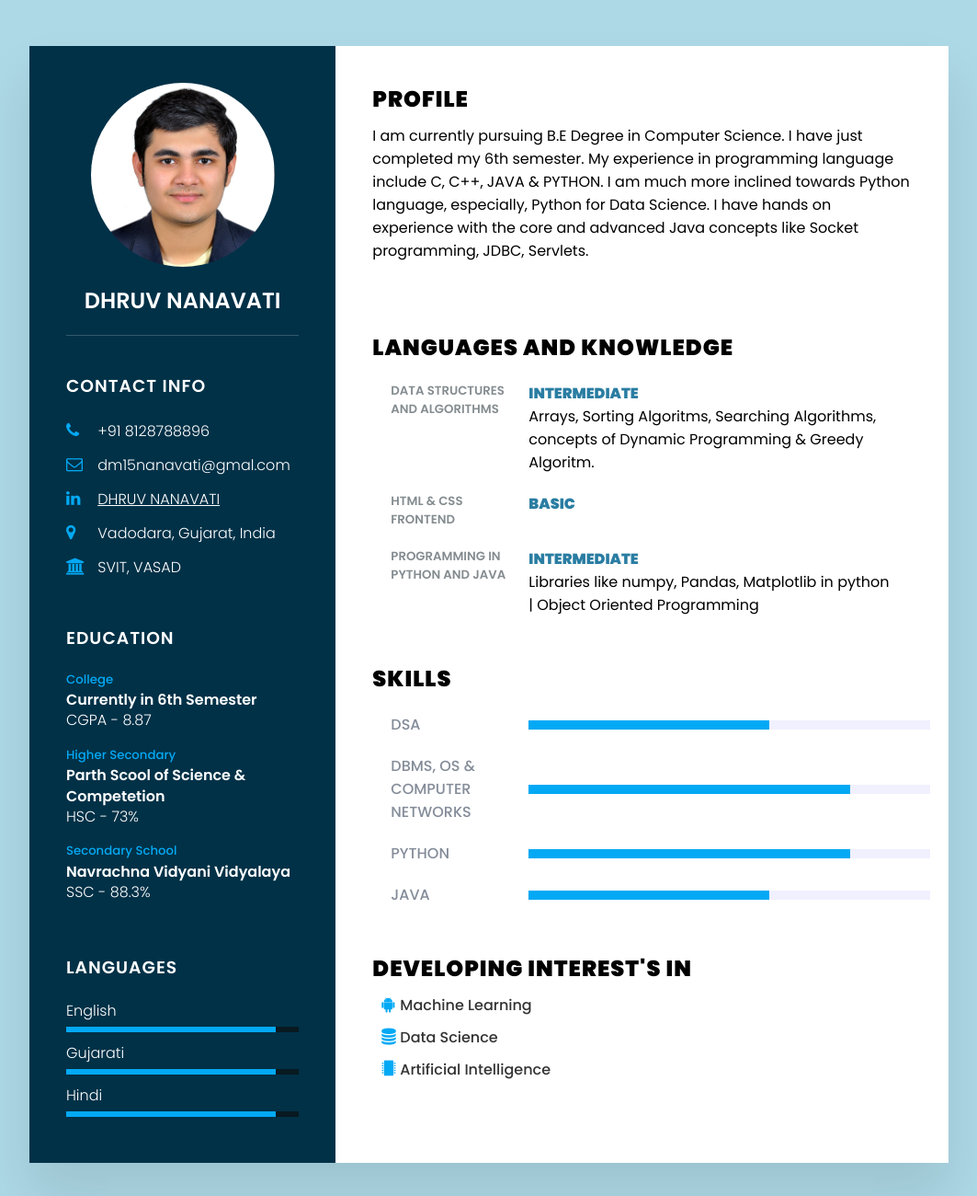
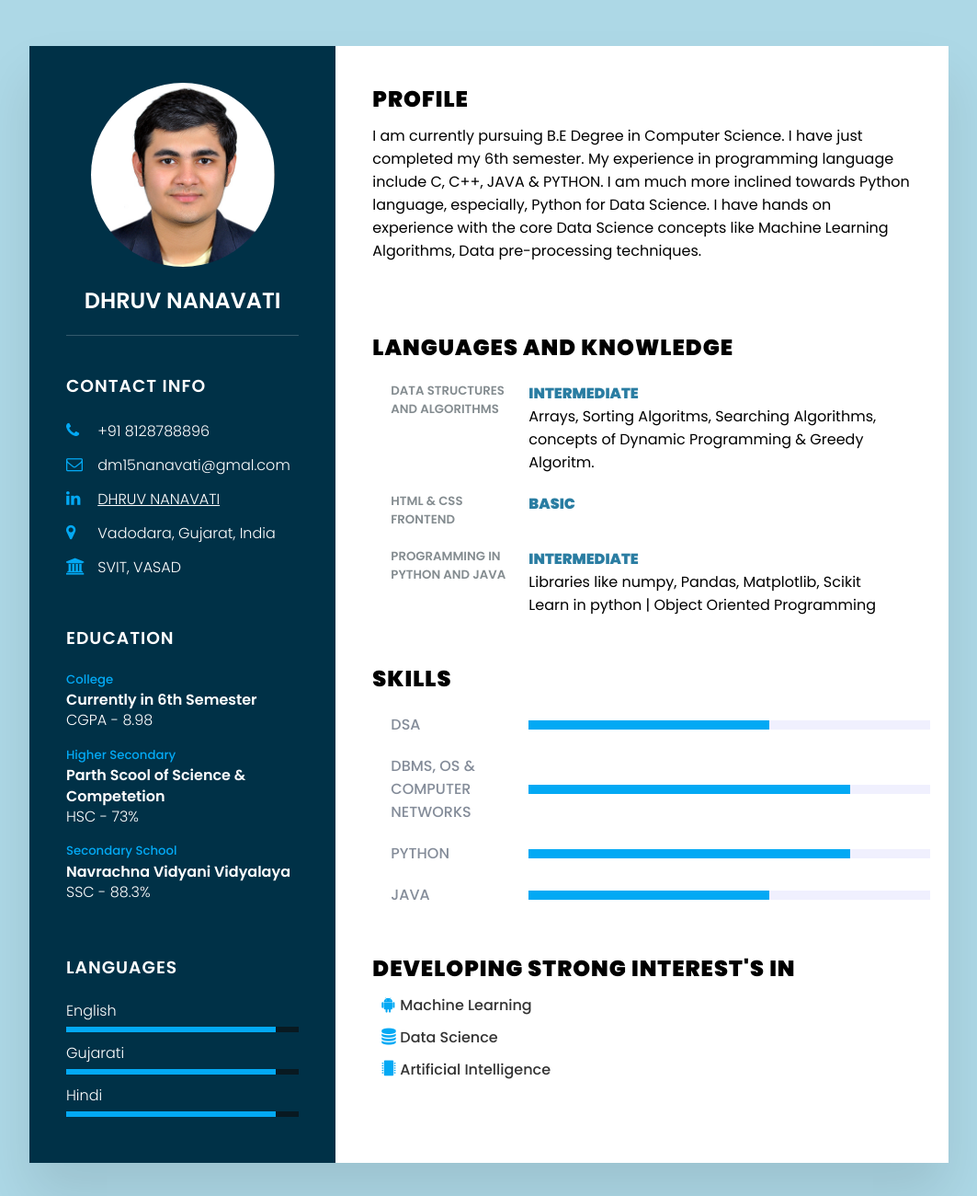
Before and after one commit to dmn15/mycv, a plain HTML site: page index.html in a window 1280 px wide. Shown: the whole page at 92% size, without its empty margins (108-1171 px from the left). Drawn offline with Linux system fonts and the light colour scheme.

Commit message:
Update index.html

```diff
--- a/index.html
+++ b/index.html
@@ -60,7 +60,7 @@
           <li>
             <h5>College</h5>
             <h4>Currently in 6th Semester</h4>
-            <h4>CGPA - 8.87</h4>
+            <h4>CGPA - 8.98</h4>
           </li>
           <li>
             <h5>Higher Secondary</h5>
@@ -106,7 +106,7 @@
       <div class="about">
         <h2 class="title2">Profile</h2>
         <p>I am currently pursuing B.E Degree in Computer Science. I have just completed my 6th semester.
-          My experience in programming language include C, C++, JAVA & PYTHON. I am much more inclined towards Python language, especially, Python for Data Science. I have hands on experience with the core and advanced Java concepts like Socket programming, JDBC, Servlets.
+          My experience in programming language include C, C++, JAVA & PYTHON. I am much more inclined towards Python language, especially, Python for Data Science. I have hands on experience with the core Data Science concepts like Machine Learning Algorithms, Data pre-processing techniques.
           <br><br>
 
         </p>
@@ -141,7 +141,7 @@
           </div>
           <div class="text">
             <h4>Intermediate</h4>
-            <p>Libraries like numpy, Pandas, Matplotlib in python | Object Oriented Programming</p>
+            <p>Libraries like numpy, Pandas, Matplotlib, Scikit Learn in python | Object Oriented Programming</p>
           </div>
         </div>
         <!-- ------------- -->
@@ -178,7 +178,7 @@
 
 
       <div class="about interest">
-        <h2 class="title2">Developing Interest's in</h2>
+        <h2 class="title2">Developing Strong Interest's in</h2>
          <ul>
           <li><i class="fa fa-android" aria-hidden="true"></i>Machine Learning </li>
           <li><i class="fa fa-database" aria-hidden="true"></i>Data Science </li>
```
